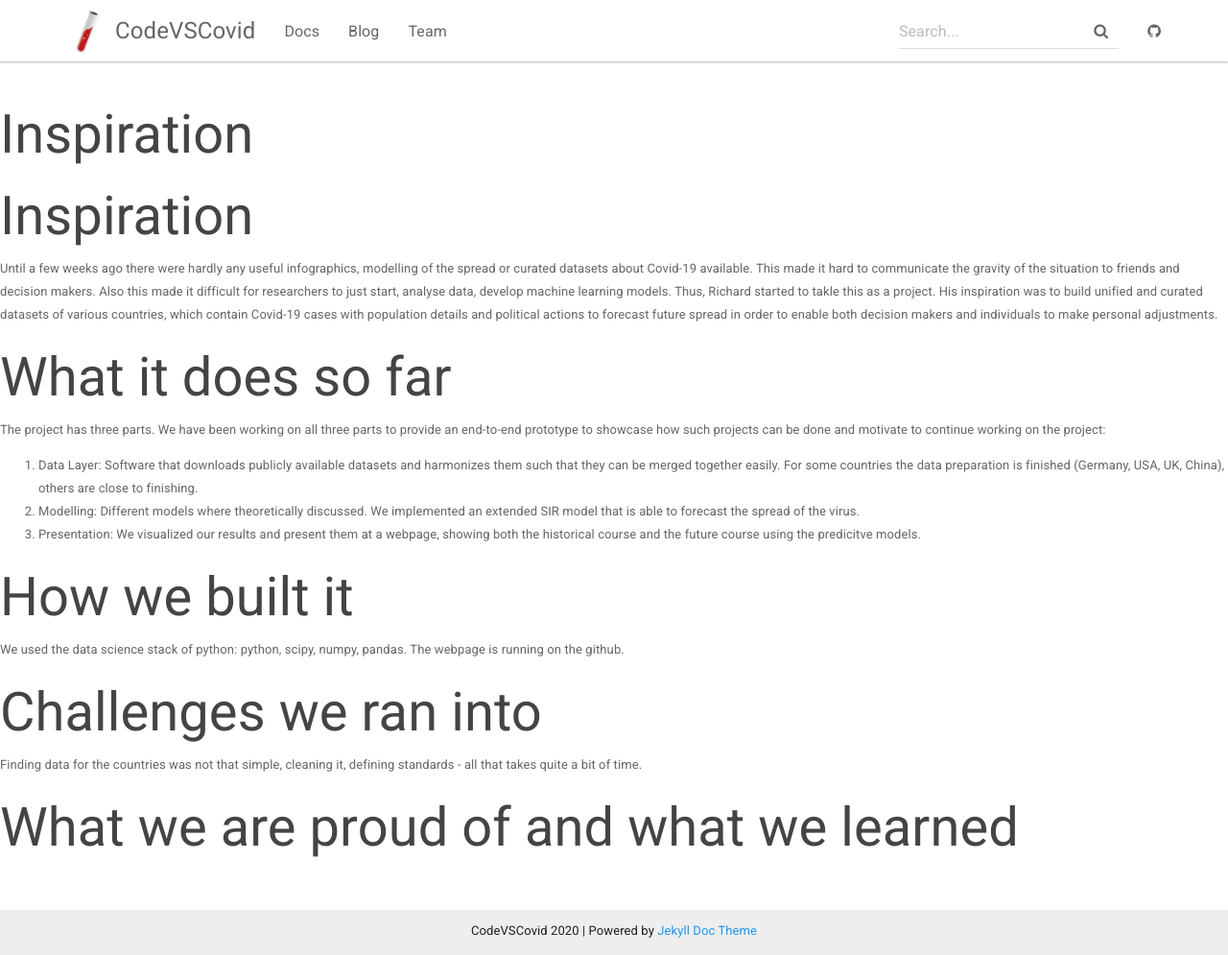
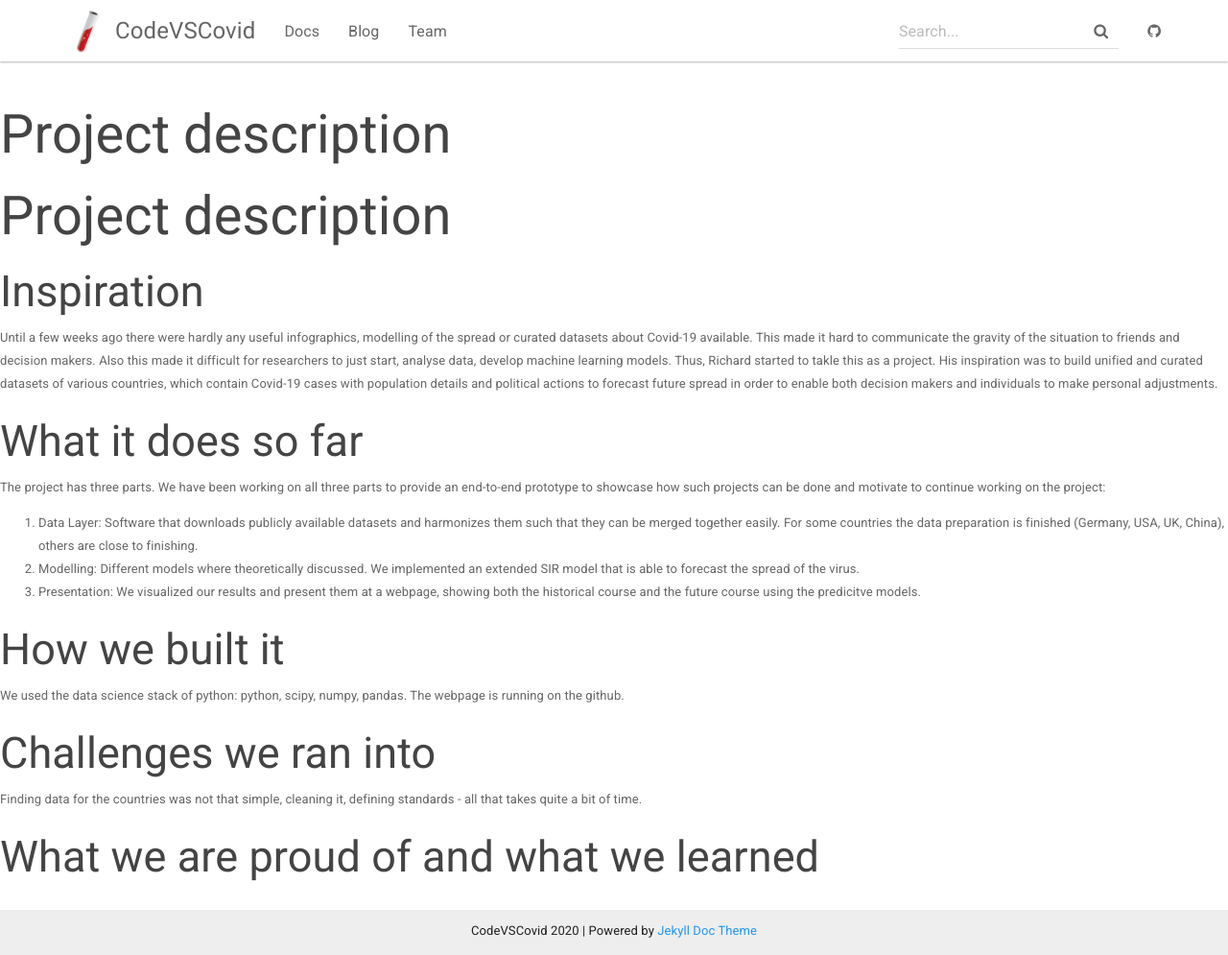
Before and after one commit to coronaspread/coronaspread.github.io, a Jekyll site: the page built from texts/docs_project_description.md, in a window 1280 px wide and 995 px high. Shown: the whole window at 96% size. Built offline with Jekyll 4.4.1, drawn with Linux system fonts in a browser that asks for light colours; our own code applies the rules of GitHub Pages for plain Markdown files.

Commit message:
Update project description

```diff
--- a/project_description.md
+++ b/texts/docs_project_description.md
@@ -1,8 +1,10 @@
-# Inspiration
+# Project description
+
+## Inspiration
 
 Until a few weeks ago there were hardly any useful infographics, modelling of the spread or curated datasets about Covid-19 available. This made it hard to communicate the gravity of the situation to friends and decision makers. Also this made it difficult for researchers to just start, analyse data, develop machine learning models. Thus, Richard started to takle this as a project. His inspiration was to build unified and curated datasets of various countries, which contain Covid-19 cases with population details and political actions to forecast future spread in order to enable both decision makers and individuals to make personal adjustments.
 
-# What it does so far
+## What it does so far
 
 The project has three parts.
 We have been working on all three parts to provide an end-to-end prototype to showcase how such projects can be done and motivate to continue working on the project:
@@ -11,12 +13,12 @@ We have been working on all three parts to provide an end-to-end prototype to sh
 2. Modelling: Different models where theoretically discussed. We implemented an extended SIR model that is able to forecast the spread of the virus.
 3. Presentation: We visualized our results and present them at a webpage, showing both the historical course and the future course using the predicitve models.
 
-# How we built it
+## How we built it
 
 We used the data science stack of python: python, scipy, numpy, pandas. The webpage is running on the github.
 
-# Challenges we ran into
+## Challenges we ran into
 
 Finding data for the countries was not that simple, cleaning it, defining standards - all that takes quite a bit of time.
 
-# What we are proud of and what we learned
+## What we are proud of and what we learned
```
